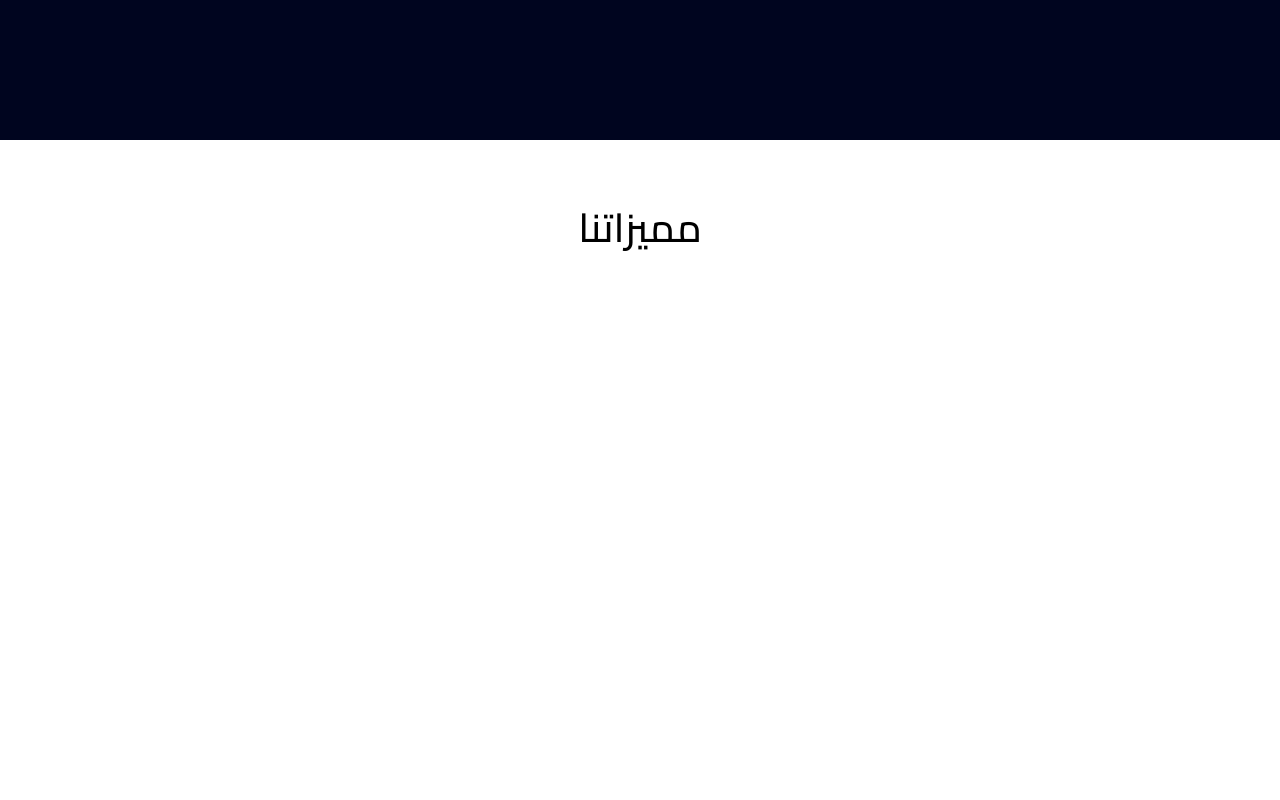
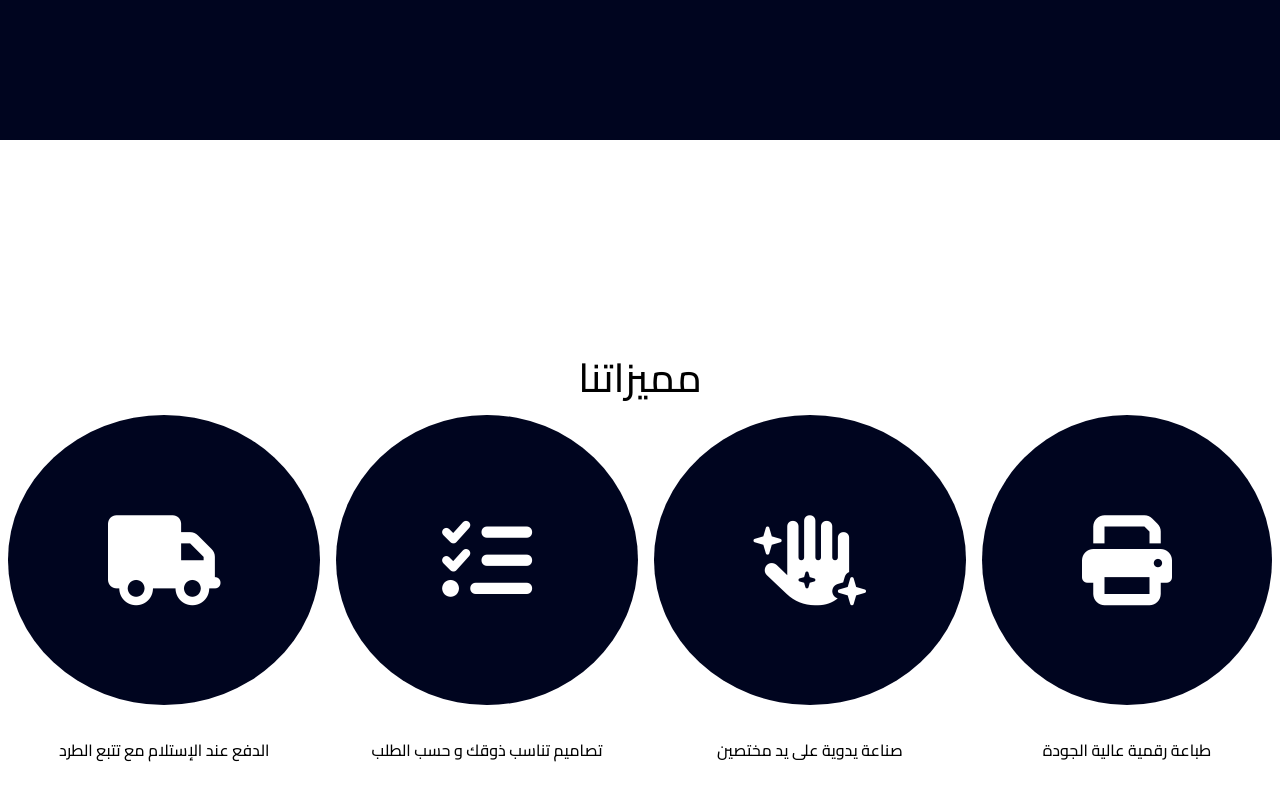
Before and after one commit to AdelMdh/digital-davinci-dz, a plain HTML site: page html/index.html in a window 1280 px wide. Shown: the part 660-1460 px from the top of the page. Drawn offline with nearby package versions, Linux system fonts and the light colour scheme; a web font is replaced by a local one.

Commit message:
débuter surr le avantage

```diff
--- a/html/index.html
+++ b/html/index.html
@@ -7,6 +7,7 @@
     <link rel="preconnect" href="https://fonts.googleapis.com">
 <link rel="preconnect" href="https://fonts.gstatic.com" crossorigin>
 <link href="https://fonts.googleapis.com/css2?family=Cairo:wght@300;500;700;800;900&family=Khula:wght@800&display=swap" rel="stylesheet">
+<link rel="stylesheet" href="https://cdnjs.cloudflare.com/ajax/libs/font-awesome/6.1.1/css/all.min.css">
     <link rel="stylesheet" href="/style/style.css">
     <title>digital davinci</title>
 </head>
@@ -40,11 +41,26 @@
         <img src="/src/logoPhoto.png" alt="">
      </div>
     </section>
+<!--la section de les avantage -->
+
     <section class="section2">
         <h1>مميزاتنا</h1>
-        <div class="boulle">
-            <div class="oneBoulle">
-
+        <div class="rondsEndDescription">
+            <div class="rond">
+                <i class="fa-solid fa-truck"></i>
+                <p>الدفع عند الإستلام مع تتبع الطرد</p>
+            </div>
+            <div class="rond">
+                <i class="fa-solid fa-list-check"></i>
+                <p>تصاميم تناسب ذوقك و حسب الطلب </p>
+            </div>
+            <div class="rond">
+                <i class="fa-solid fa-hand-sparkles"></i>
+                <p> صناعة يدوية على يد مختصين </p>
+            </div>
+            <div class="rond">
+                <i class="fa-solid fa-print"></i>
+                <p>طباعة رقمية عالية الجودة </p>
             </div>
         </div>
     </section>
--- a/style/style.css
+++ b/style/style.css
@@ -133,7 +133,7 @@ section{
     font-size: 24px;
 }
 
-/* la deuxieume page */
+/* la section de les avantage */
 
 .section2{
     background-color: #fff;
@@ -147,7 +147,23 @@ section{
     text-align: center;
     font-size: 40px;
     font-weight: 500;
-    margin-top: 50px;
+    margin-top: 200px;
     width: 100vw;
+}
+.rondsEndDescription{
+    display: flex;
+    justify-content: space-around;
 
 }
+.rond{
+text-align: center;
+
+}
+.rond i{
+color: #fff;
+font-size: 90px;
+background-color:#00051F;
+padding: 100px 100px;
+border-radius: 50%;
+margin-bottom: 30px;
+}
```
